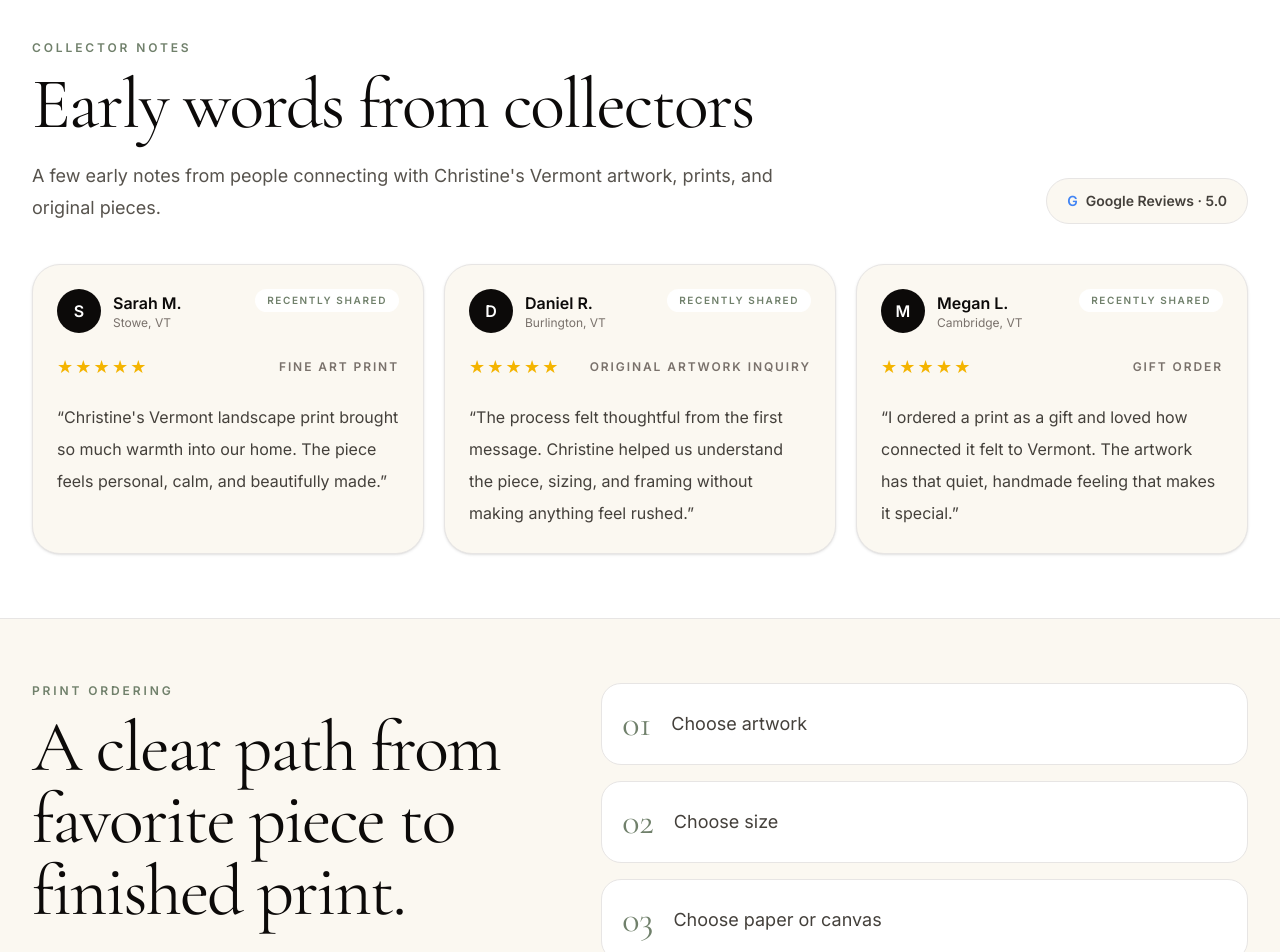
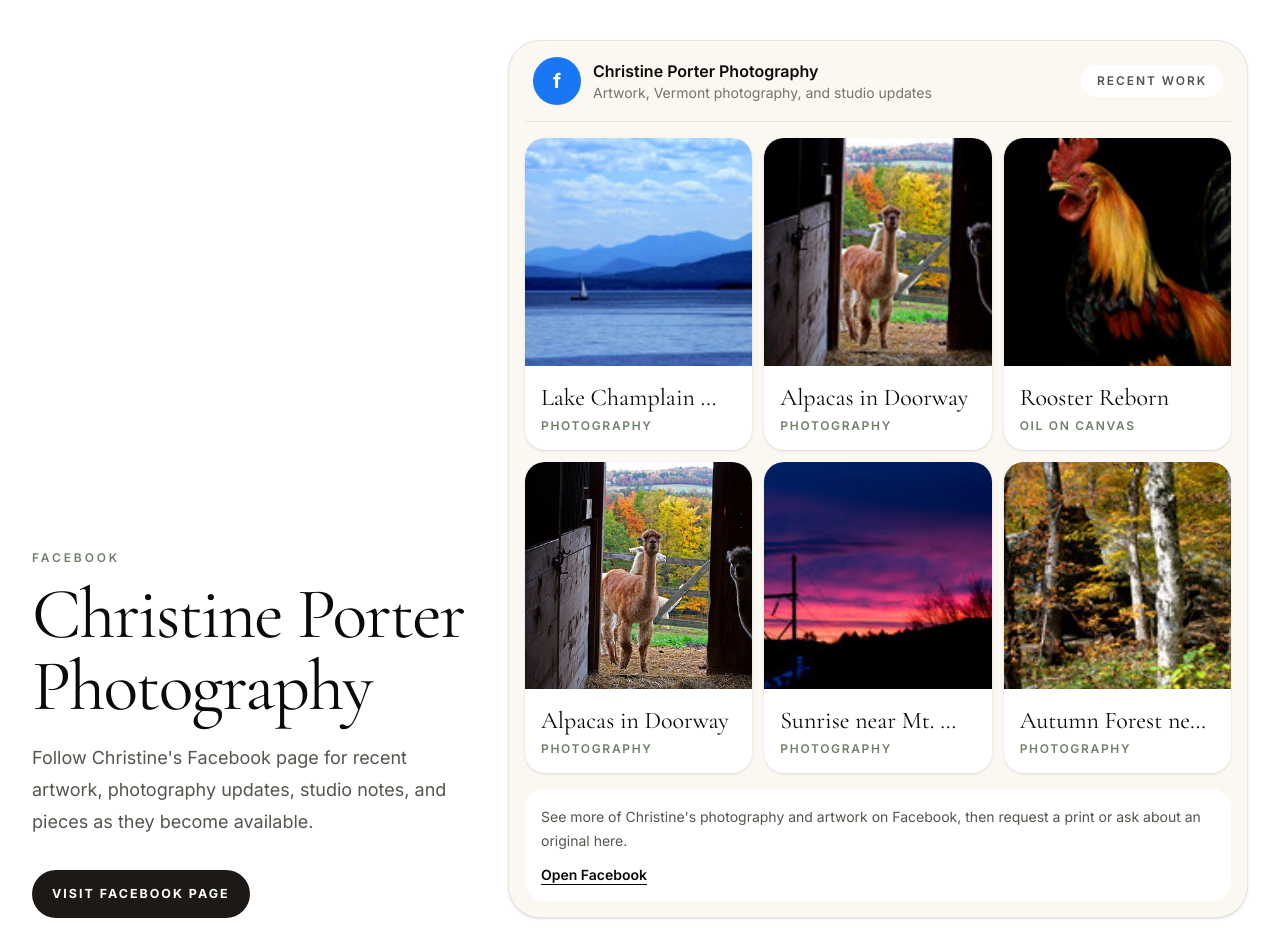
Before and after one commit to asheesh8/ChristineArtFolio, a Next.js app: page / in a window 1280 px wide. Shown: the part 4840-5792 px from the top of the page. Built offline with nearby package versions, Linux system fonts and the light colour scheme.

Commit message:
Add Facebook artwork showcase

```diff
--- a/src/app/about/page.tsx
+++ b/src/app/about/page.tsx
@@ -1,7 +1,7 @@
 import Image from "next/image";
 import Link from "next/link";
+import { FacebookShowcase } from "@/components/facebook-showcase";
 import { PageShell } from "@/components/page-shell";
-import { ReviewsSection } from "@/components/reviews-section";
 import { SectionHeading } from "@/components/section-heading";
 import { businessInfo } from "@/data/businessInfo";
 
@@ -53,7 +53,7 @@ export default function AboutPage() {
           </div>
         </div>
       </section>
-      <ReviewsSection />
+      <FacebookShowcase />
     </PageShell>
   );
 }
--- a/src/app/page.tsx
+++ b/src/app/page.tsx
@@ -1,7 +1,8 @@
 import Link from "next/link";
 import { ArtworkCard } from "@/components/artwork-card";
+import { FacebookShowcase } from "@/components/facebook-showcase";
 import { PageShell } from "@/components/page-shell";
-import { HeroReviews, ReviewsSection } from "@/components/reviews-section";
+import { HeroReviews } from "@/components/reviews-section";
 import { SectionHeading } from "@/components/section-heading";
 import { featuredArtworks, availableOriginals } from "@/data/artworks";
 import { businessInfo } from "@/data/businessInfo";
@@ -101,7 +102,7 @@ export default function Home() {
         </div>
       </section>
 
-      <ReviewsSection />
+      <FacebookShowcase />
 
       <section className="mx-auto grid max-w-7xl gap-10 px-5 py-16 sm:px-8 lg:grid-cols-[0.9fr_1.1fr]">
         <div>
--- /dev/null
+++ b/src/components/facebook-showcase.tsx
@@ -0,0 +1,108 @@
+import Image from "next/image";
+import Link from "next/link";
+import { artworks, getArtworkSku } from "@/data/artworks";
+import { businessInfo } from "@/data/businessInfo";
+import { SectionHeading } from "@/components/section-heading";
+
+const showcaseWorks = [
+  ...artworks.filter((artwork) =>
+    [
+      "Lake Champlain Mountain View",
+      "Alpacas in Doorway",
+      "Rooster Reborn",
+      "Sunrise near Mt. Mansfield",
+      "Autumn Forest near Stowe",
+    ].includes(artwork.title),
+  ),
+  ...artworks.slice(0, 8),
+].slice(0, 6);
+
+export function FacebookShowcase() {
+  return (
+    <section className="border-y border-stone-200 bg-white py-16">
+      <div className="mx-auto max-w-7xl px-5 sm:px-8">
+        <div className="grid gap-8 lg:grid-cols-[0.75fr_1.25fr] lg:items-end">
+          <div>
+            <SectionHeading
+              eyebrow="Facebook"
+              title="Christine Porter Photography"
+              copy="Follow Christine's Facebook page for recent artwork, photography updates, studio notes, and pieces as they become available."
+            />
+            <Link
+              href={businessInfo.facebook}
+              target="_blank"
+              rel="noreferrer"
+              className="btn-primary mt-8 inline-flex"
+            >
+              Visit Facebook Page
+            </Link>
+          </div>
+
+          <div className="rounded-[2rem] border border-stone-200 bg-[#fbf8f1] p-4 shadow-sm">
+            <div className="flex flex-wrap items-center justify-between gap-4 border-b border-stone-200 px-2 pb-4">
+              <div className="flex items-center gap-3">
+                <div className="flex h-12 w-12 items-center justify-center rounded-full bg-[#1877f2] text-xl font-bold text-white">
+                  f
+                </div>
+                <div>
+                  <p className="font-semibold text-stone-950">
+                    Christine Porter Photography
+                  </p>
+                  <p className="text-sm text-stone-500">
+                    Artwork, Vermont photography, and studio updates
+                  </p>
+                </div>
+              </div>
+              <span className="rounded-full bg-white px-4 py-2 text-xs font-semibold uppercase tracking-[0.16em] text-stone-600">
+                Recent work
+              </span>
+            </div>
+
+            <div className="mt-4 grid gap-3 sm:grid-cols-3">
+              {showcaseWorks.map((artwork) => (
+                <Link
+                  key={`${artwork.id}-${getArtworkSku(artwork)}`}
+                  href={`/order-prints?sku=${encodeURIComponent(getArtworkSku(artwork))}`}
+                  className="group overflow-hidden rounded-[1.25rem] bg-white shadow-sm"
+                >
+                  <div className="relative aspect-square overflow-hidden bg-stone-100">
+                    <Image
+                      src={artwork.image}
+                      alt={artwork.title}
+                      fill
+                      sizes="(min-width: 1024px) 16vw, (min-width: 640px) 30vw, 92vw"
+                      className="object-cover transition duration-500 group-hover:scale-105"
+                    />
+                  </div>
+                  <div className="p-4">
+                    <p className="truncate font-serif text-2xl text-stone-950">
+                      {artwork.title}
+                    </p>
+                    <p className="mt-1 text-xs font-semibold uppercase tracking-[0.14em] text-sage">
+                      {artwork.medium}
+                    </p>
+                  </div>
+                </Link>
+              ))}
+            </div>
+
+            <div className="mt-4 flex flex-wrap items-center justify-between gap-3 rounded-[1.25rem] bg-white p-4">
+              <p className="text-sm leading-6 text-stone-600">
+                See more of Christine&apos;s photography and artwork on Facebook,
+                then request a print or ask about an original here.
+              </p>
+              <Link
+                href={businessInfo.facebook}
+                target="_blank"
+                rel="noreferrer"
+                className="text-sm font-semibold text-stone-950 underline underline-offset-4"
+              >
+                Open Facebook
+              </Link>
+            </div>
+          </div>
+        </div>
+      </div>
+    </section>
+  );
+}
--- a/src/data/businessInfo.ts
+++ b/src/data/businessInfo.ts
@@ -7,6 +7,7 @@ export const businessInfo = {
   address: "142 Main Street, Cambridge, VT 05444",
   email: "christineporterphotography@zenfolio.com",
   website: "https://christineporterphotography.zenfolio.com",
+  facebook: "https://www.facebook.com/p/Christine-Porter-Photography-100063611382040/",
   intro:
     "Christine Porter creates quiet, place-rooted work across photography, pastel, oil, watercolor, and mixed fine art. This catalog brings the work into a cleaner gallery and ordering experience.",
 };
```
